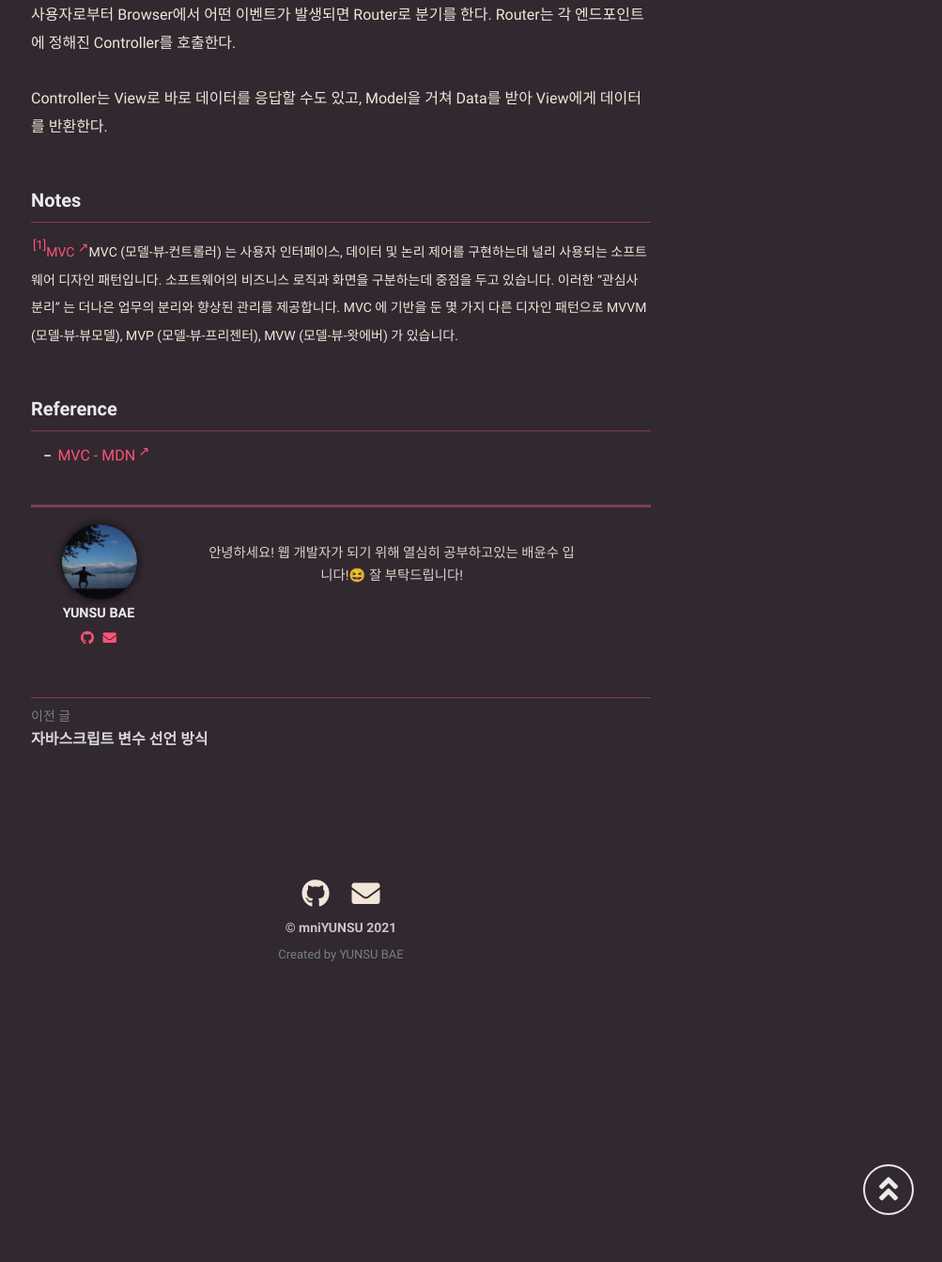
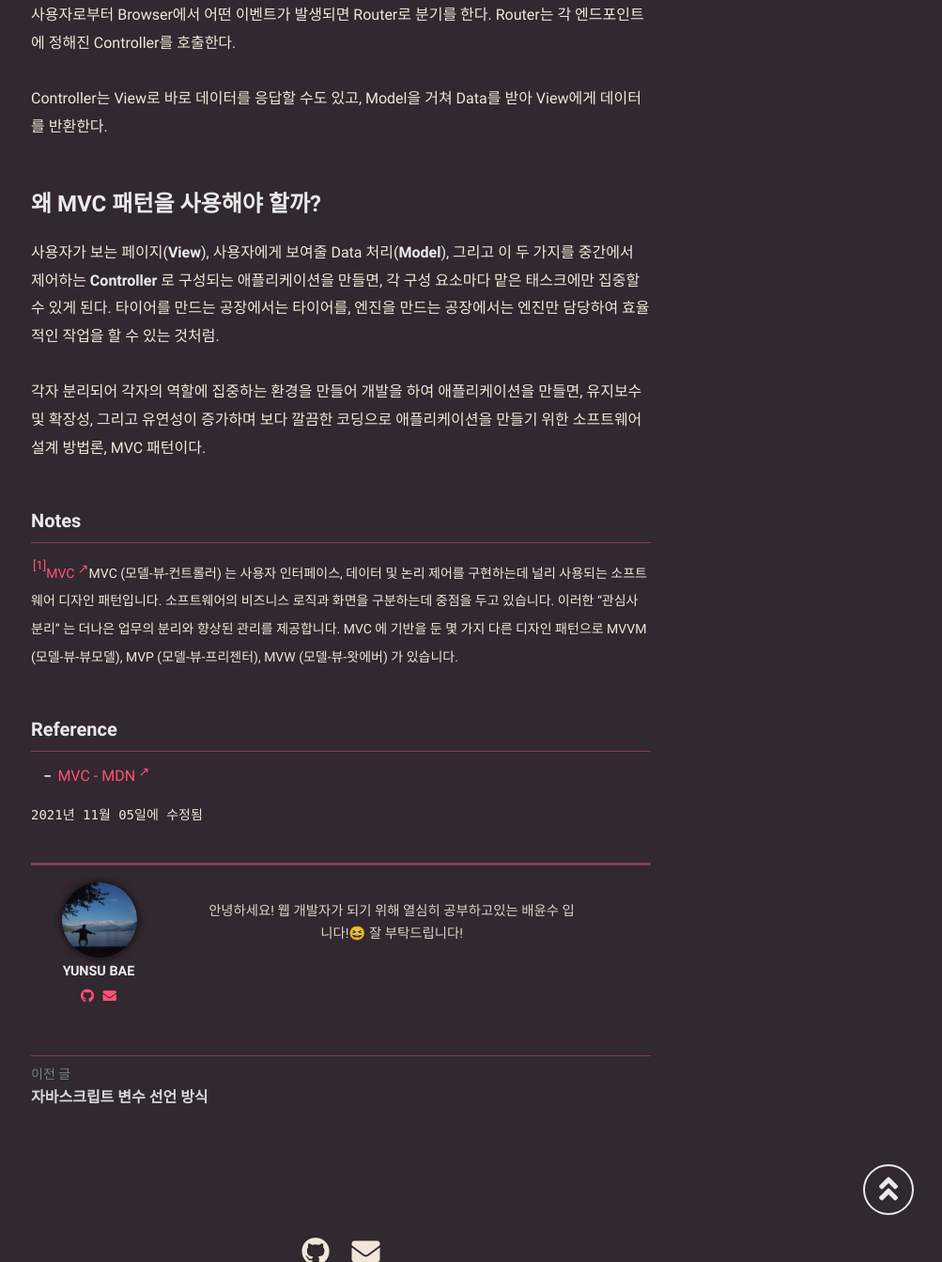
Before and after one commit to mniYUNSU/mniYUNSU.github.io, a Jekyll site: the page built from _posts/design-mvc/2021-11-05-design-mvc.md, in a window 1280 px wide and 1400 px high, scrolled down 4549 px, cut to the strip 57-1400 px from the top of the window. Shown: the whole strip at 94% size, without its empty margins (277-1280 px from the left). Built offline with Jekyll 4.4.1, drawn with Linux system fonts in a browser that asks for light colours; some web fonts are replaced; comment, search, counter and statistics services are not loaded.

Commit message:
포스팅: mvc 패턴이란?(수정)

```diff
--- a/_posts/design-mvc/2021-11-05-design-mvc.md
+++ b/_posts/design-mvc/2021-11-05-design-mvc.md
@@ -2,6 +2,7 @@
 layout: post
 title: 'MVC 패턴이란?'
 date: 2021-11-05 09:29:20 +0700
+modified: 2021-11-05 16:49:47 +07:00
 categories: [Computer Science]
 tags: [CS]
 description: MVC (모델-뷰-컨트롤러) 는 사용자 인터페이스, 데이터 및 논리 제어를 구현하는데 널리 사용되는 소프트웨어 디자인 패턴입니다. 소프트웨어의 비즈니스 로직과 화면을 구분하는데 중점을 두고 있습니다. 이러한 "관심사 분리" 는 더나은 업무의 분리와 향상된 관리를 제공합니다. MVC 에 기반을 둔 몇 가지 다른 디자인 패턴으로 MVVM (모델-뷰-뷰모델), MVP (모델-뷰-프리젠터), MVW (모델-뷰-왓에버) 가 있습니다.
@@ -118,6 +119,12 @@ View에서 변경이 발생하면 이를 탐지하고 Model에게 알리거나,
 
 Controller는 View로 바로 데이터를 응답할 수도 있고, Model을 거쳐 Data를 받아 View에게 데이터를 반환한다.
 
+# 왜 MVC 패턴을 사용해야 할까?
+
+사용자가 보는 페이지(**View**), 사용자에게 보여줄 Data 처리(**Model**), 그리고 이 두 가지를 중간에서 제어하는 **Controller** 로 구성되는 애플리케이션을 만들면, 각 구성 요소마다 맡은 태스크에만 집중할 수 있게 된다. 타이어를 만드는 공장에서는 타이어를, 엔진을 만드는 공장에서는 엔진만 담당하여 효율적인 작업을 할 수 있는 것처럼.
+
+각자 분리되어 각자의 역할에 집중하는 환경을 만들어 개발을 하여 애플리케이션을 만들면, 유지보수 및 확장성, 그리고 유연성이 증가하며 보다 깔끔한 코딩으로 애플리케이션을 만들기 위한 소프트웨어 설계 방법론, MVC 패턴이다.
+
 ### Notes
 
 <small id="user-ref"><sup>[[1]](#user)</sup><a href="https://developer.mozilla.org/ko/docs/Glossary/MVC" target="_blank" rel="noopener">MVC</a>MVC (모델-뷰-컨트롤러) 는 사용자 인터페이스, 데이터 및 논리 제어를 구현하는데 널리 사용되는 소프트웨어 디자인 패턴입니다. 소프트웨어의 비즈니스 로직과 화면을 구분하는데 중점을 두고 있습니다. 이러한 "관심사 분리" 는 더나은 업무의 분리와 향상된 관리를 제공합니다. MVC 에 기반을 둔 몇 가지 다른 디자인 패턴으로 MVVM (모델-뷰-뷰모델), MVP (모델-뷰-프리젠터), MVW (모델-뷰-왓에버) 가 있습니다.</small>
```
